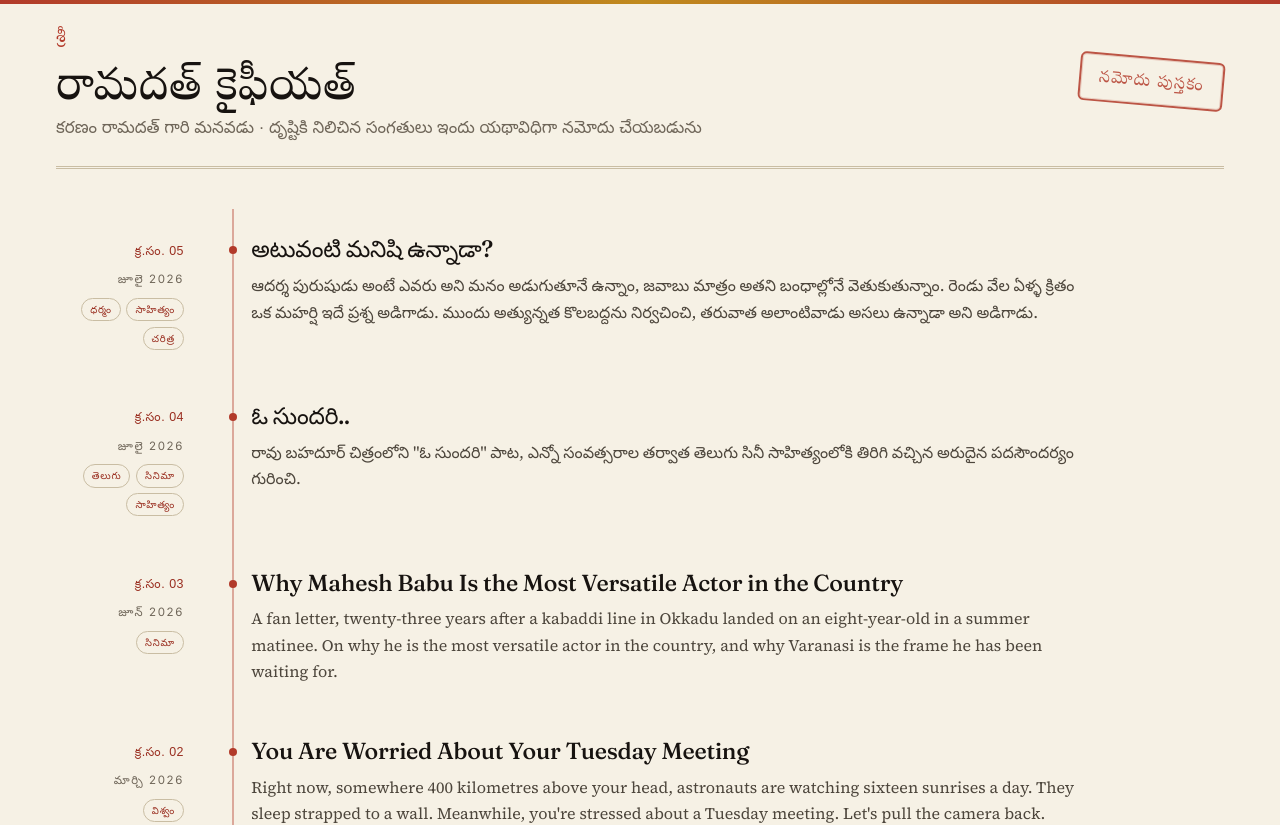
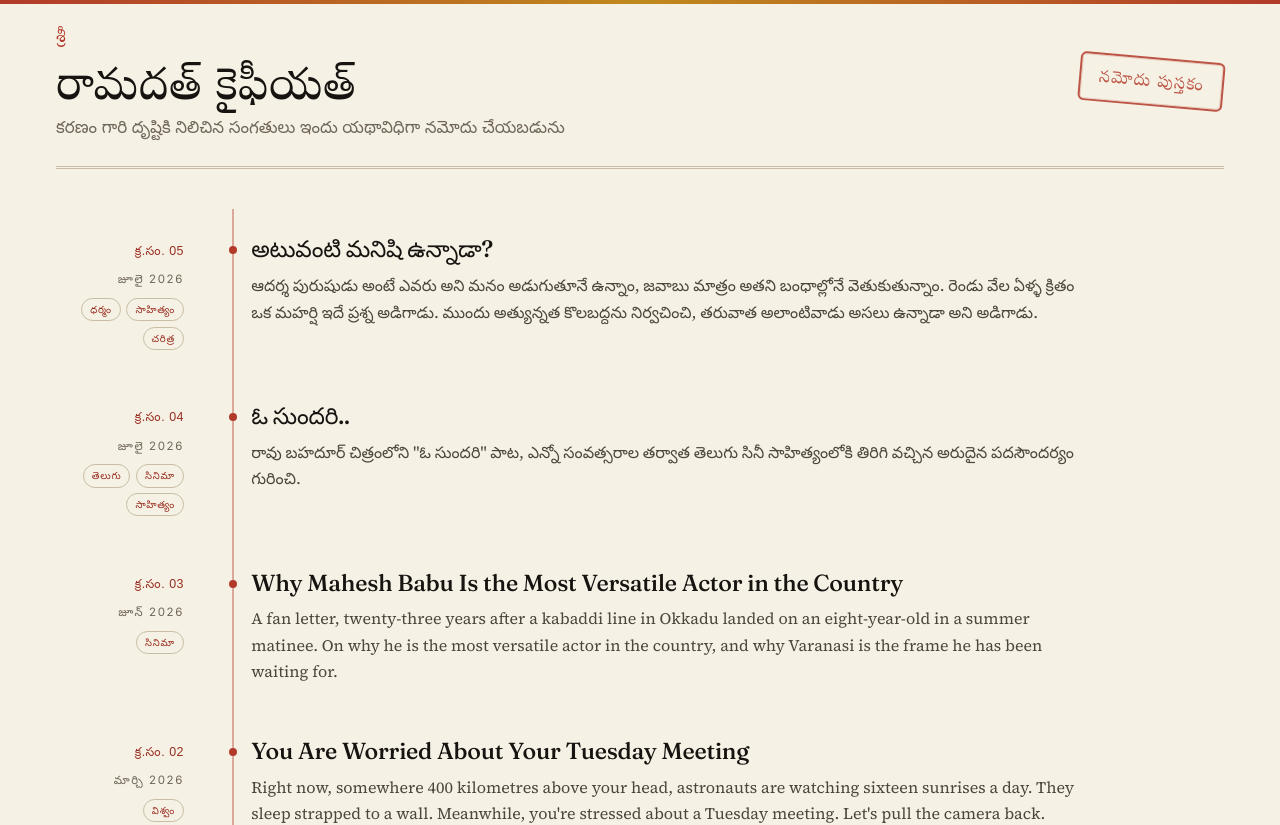
Before and after one commit to bansi-007/bansi, a Next.js app: page / in a window 1280 px wide. Shown: the top 825 px of the page. Built offline with nearby package versions, Linux system fonts and the light colour scheme; a web font is replaced by a local one.

Commit message:
Subtitle keeps its mystery: కరణం గారి దృష్టికి నిలిచిన సంగతులు, no reveal of the writer

```diff
--- a/src/app/layout.tsx
+++ b/src/app/layout.tsx
@@ -40,7 +40,7 @@ const suranna = Suranna({
 
 export const metadata: Metadata = {
   title: "రామదత్ కైఫీయత్",
-    description: "కరణం రామదత్ గారి మనవడు నమోదు చేసుకుంటున్న కైఫీయత్.",
+    description: "కరణం గారి దృష్టికి నిలిచిన సంగతుల కైఫీయత్.",
 };
 
 export default function RootLayout({
--- a/src/app/page.tsx
+++ b/src/app/page.tsx
@@ -10,7 +10,7 @@ export default function Home() {
                     <p className={styles.sri}>శ్రీ</p>
                     <h1 className={styles.eyebrow}>రామదత్ కైఫీయత్</h1>
                     <p className={styles.lede}>
-                        కరణం రామదత్ గారి మనవడు · దృష్టికి నిలిచిన సంగతులు ఇందు యథావిధిగా నమోదు చేయబడును
+                        కరణం గారి దృష్టికి నిలిచిన సంగతులు ఇందు యథావిధిగా నమోదు చేయబడును
                     </p>
                 </div>
                 <span className={`doc-stamp ${styles.headerStamp}`}>నమోదు పుస్తకం</span>
```
